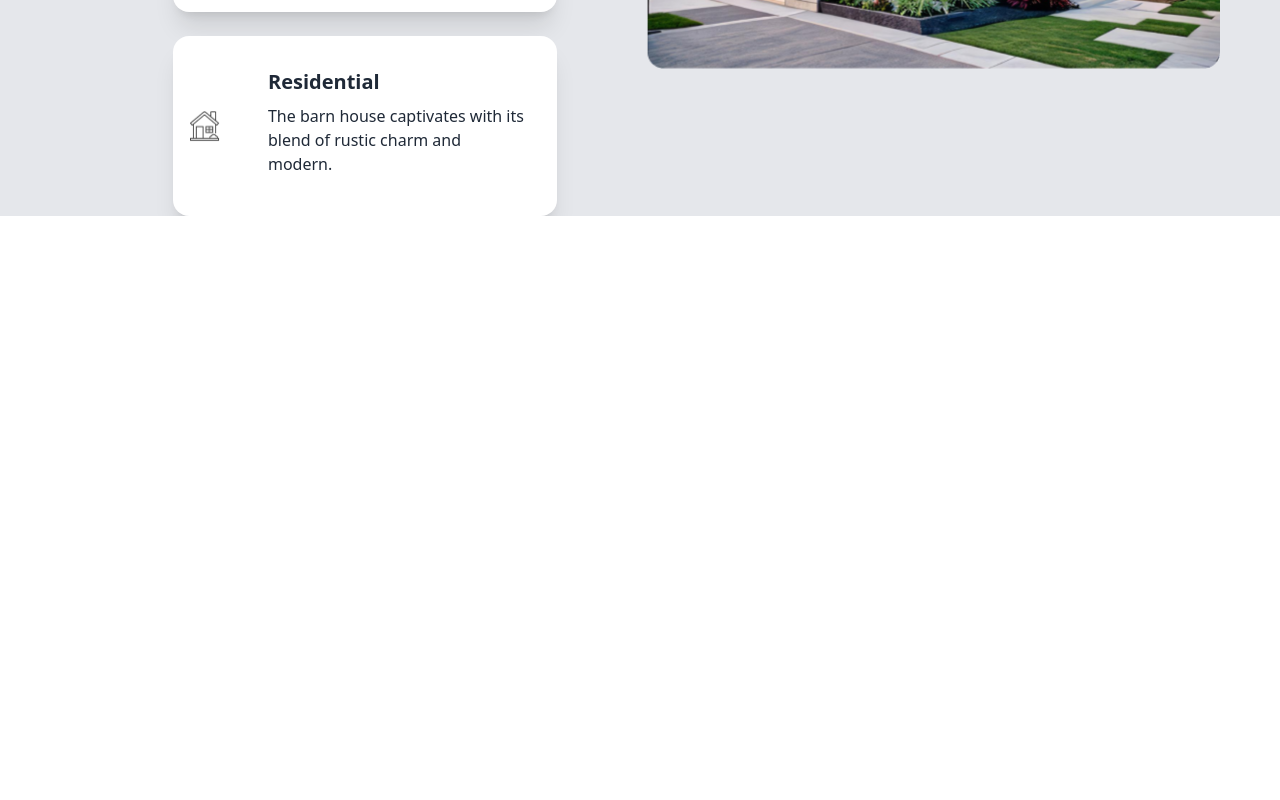
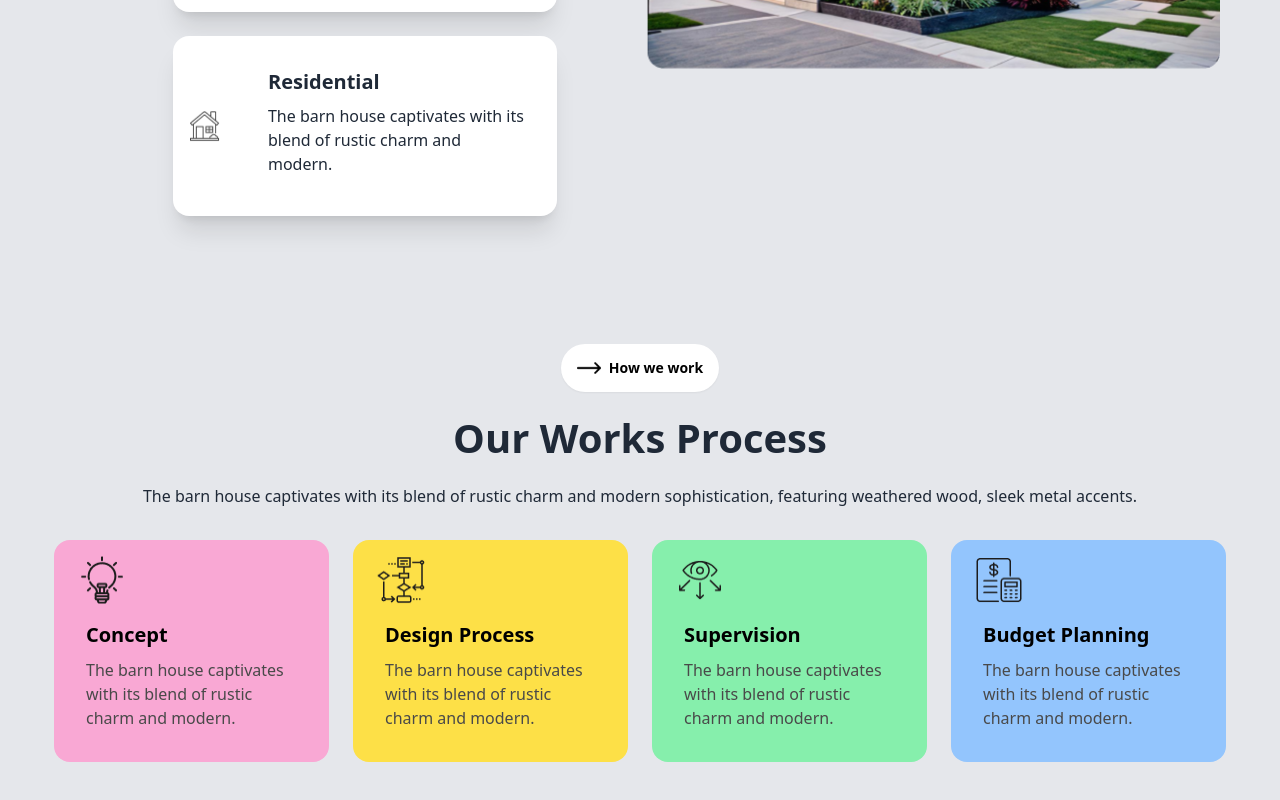
Before and after one commit to sajidhossain8272/B10-Assignment-03, a React (Vite) app: page / in a window 1280 px wide. Shown: the part 1606-2406 px from the top of the page. Before the commit the page ends 1822 px from the top, so only its background shows below. Built offline with nearby package versions, Linux system fonts and the light colour scheme.

Commit message:
workproccess added

```diff
--- a/src/App.jsx
+++ b/src/App.jsx
@@ -149,7 +149,7 @@ function App() {
           <div className="lg:w-[30vw] w-full">
 
           <div className="text-center lg:text-left">
-          <button className='btn btn-about-us w-32 mx-auto lg:mx-0'>
+          <button className='btn btn-neutral w-32 mx-auto lg:mx-0'>
             {" "}
             <span className='w-6'>
               {" "}
@@ -202,6 +202,72 @@ function App() {
         </div>
 
       </section>
+
+      <section>
+        <div className="bg-gray-200">
+
+
+
+
+        <div className="bg-gray-200 text-center">
+          <button className="btn btn-neutral mt-32 "> <span> <img className="w-6" src="right-arrow.png" alt="right-arrow" /></span> How we work</button>
+          <h1 className="font-bold text-[24px] lg:text-[40px] mt-4">Our Works Process</h1>
+          <p className="font-medium text-[14px] lg:text-[16px] mt-4">The barn house captivates with its blend of rustic charm and modern sophistication, featuring weathered wood, sleek metal accents.</p>
+        </div>
+
+
+        <div className="flex flex-col items-center lg:flex lg:flex-row justify-center gap-6 mt-8 pb-32">
+        <div className="card card-side bg-pink-300 w-[275px]">
+          <div>
+            <div className="ml-6 pt-4">
+            <img className="w-12 h-12" src="concept.png" alt="light-bulb" />
+            </div>
+          <div className= "card-body pt-4">
+            <h1 className="card-tittle text-[20px] font-bold text-black">Concept</h1>
+            <p className="text-[16px] font-medium text-[#494949]">The barn house captivates with its blend of rustic charm and modern.</p>
+          </div>
+          </div>
+        </div>
+
+        <div className="card card-side bg-yellow-300 w-[275px]">
+          <div>
+            <div className="ml-6 pt-4">
+            <img className="w-12 h-12" src="flow-chart.png" alt="light-bulb" />
+            </div>
+          <div className= "card-body pt-4">
+            <h1 className="card-tittle text-[20px] font-bold text-black">Design Process</h1>
+            <p className="text-[16px] font-medium text-[#494949]">The barn house captivates with its blend of rustic charm and modern.</p>
+          </div>
+          </div>
+        </div>
+
+        <div className="card card-side bg-green-300 w-[275px]">
+          <div>
+            <div className="ml-6 pt-4">
+            <img className="w-12 h-12" src="vision.png" alt="light-bulb" />
+            </div>
+          <div className= "card-body pt-4">
+            <h1 className="card-tittle text-[20px] font-bold text-black">Supervision</h1>
+            <p className="text-[16px] font-medium text-[#494949]">The barn house captivates with its blend of rustic charm and modern.</p>
+          </div>
+          </div>
+        </div>
+
+        <div className="card card-side bg-blue-300 w-[275px]">
+          <div>
+            <div className="ml-6 pt-4">
+            <img className="w-12 h-12" src="budget-planning.png" alt="light-bulb" />
+            </div>
+          <div className= "card-body pt-4">
+            <h1 className="card-tittle text-[20px] font-bold text-black">Budget Planning</h1>
+            <p className="text-[16px] font-medium text-[#494949]">The barn house captivates with its blend of rustic charm and modern.</p>
+          </div>
+          </div>
+        </div>
+        </div>
+
+        </div>
+      </section>
     </>
   );
 }
--- a/src/index.css
+++ b/src/index.css
@@ -11,7 +11,7 @@
 
 }
 
-.btn-about-us {
+.btn-neutral {
   @apply rounded-full bg-white hover:bg-gray-100 text-black border-none;
 
 }
```
